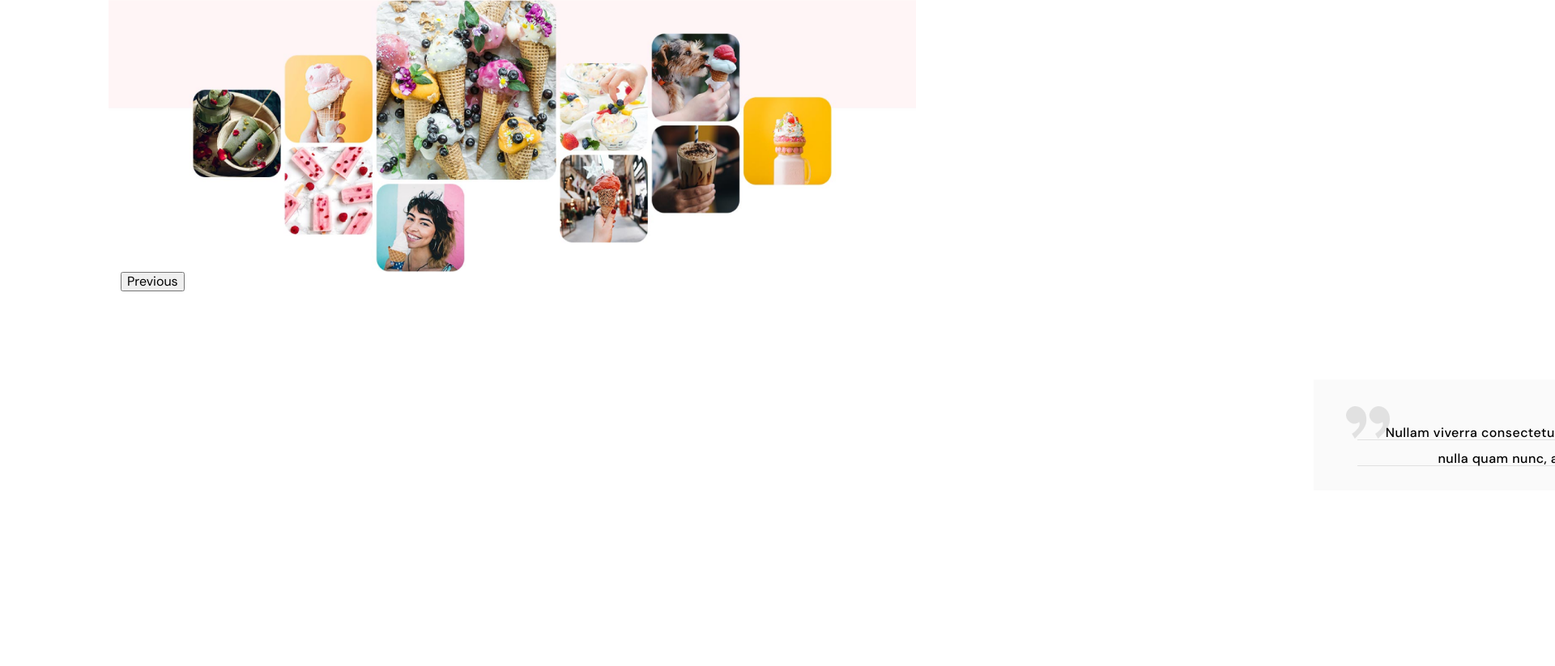
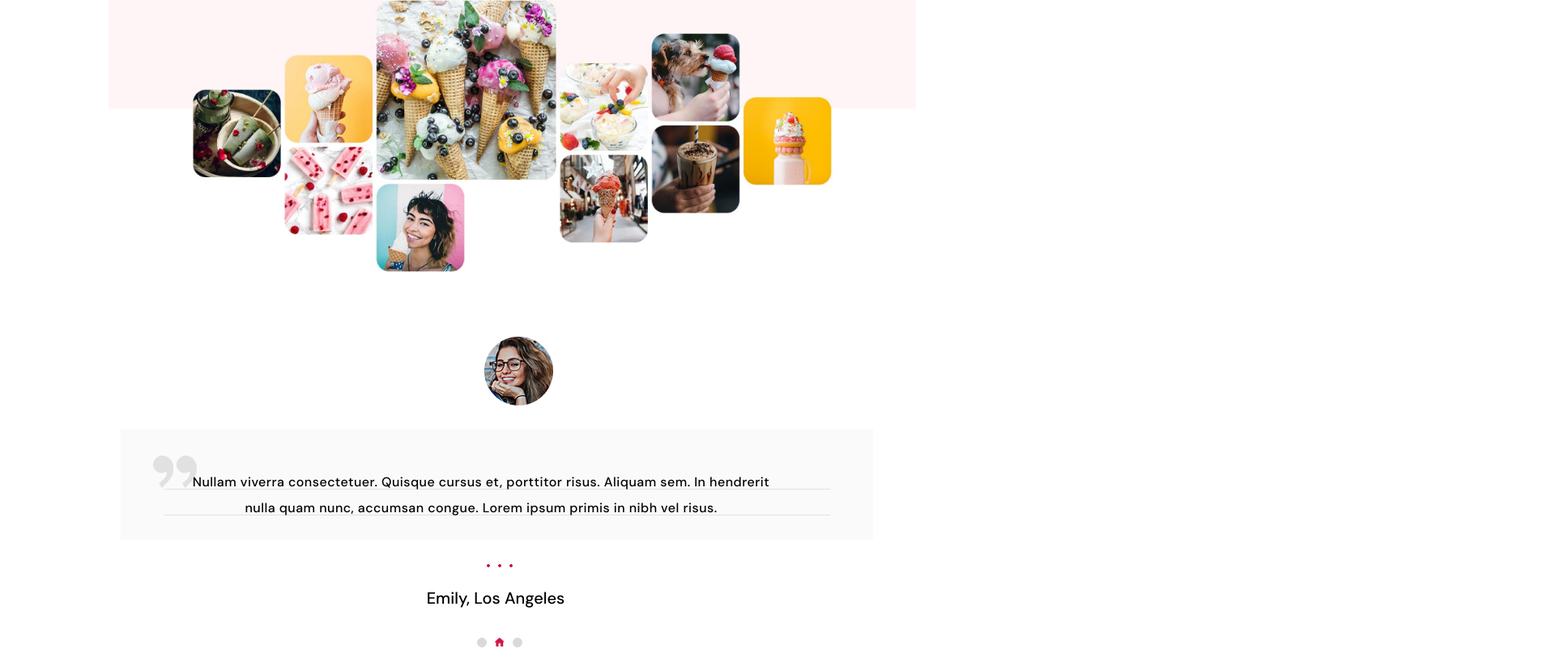
Before and after one commit to kilinich-v/goit-IceCream-cp, a website: page src/index.html in a window 1280 px wide. Shown: the top 823 px of the page at 81% size, 1920 px wide, since content can reach past the window. Drawn offline with nearby package versions, Linux system fonts and the light colour scheme; files that its build step writes are made by us from their sources.

Commit message:
Додано робочий слайдер

```diff
--- a/src/index.html
+++ b/src/index.html
@@ -12,9 +12,9 @@
   <title>Placeholder title</title>
   <!-- Сюда будет всталена ссылка на файл стилей -->
   <link rel="stylesheet" type="text/css" href="./css/styles.css" />
-  <link rel="stylesheet" type="text/html" href="https://cdnjs.cloudflare.com/ajax/libs/slick-carousel/1.9.0/slick.css">
-  <link rel="stylesheet" type="text/html"
-    href="https://cdnjs.cloudflare.com/ajax/libs/slick-carousel/1.9.0/slick-theme.css">
+  <link rel="stylesheet" type="text/css" href="https://cdnjs.cloudflare.com/ajax/libs/slick-carousel/1.9.0/slick.css" />
+  <link rel="stylesheet" type="text/css"
+    href="https://cdnjs.cloudflare.com/ajax/libs/slick-carousel/1.9.0/slick-theme.css" />
 </head>
 
 <body>
@@ -35,19 +35,15 @@
     </div>
     <div class="sl">
       <div class="slider">
-
         <img class="slider__avatar" src="./images/text-slider/avatar-mob-01.png" alt="">
-
         <div class="slider__bg">
           <img class="slider__quotes" src="./images/text-slider/quotes-mob-01.png">
-
           <div class="slider__quote">
           </div>
           <div class="slider__text">
             <p>Nullam viverra consectetuer. Quisque cursus et, porttitor risus. Aliquam
               sem. In hendrerit nulla quam nunc, accumsan
               congue. Lorem ipsum primis in nibh vel risus.</p>
-
           </div>
         </div>
         <div class="slider__points">
@@ -68,19 +64,15 @@
         </div>
       </div>
       <div class="slider">
-
         <img class="slider__avatar" src="./images/text-slider/avatar-mob-02.png" alt="">
-
         <div class="slider__bg">
           <img class="slider__quotes" src="./images/text-slider/quotes-mob-01.png">
-
           <div class="slider__quote">
           </div>
           <div class="slider__text">
             <p>Nullam viverra consectetuer. Quisque cursus et, porttitor risus. Aliquam
               sem. In hendrerit nulla quam nunc, accumsan
               congue. Lorem ipsum primis in nibh vel risus.</p>
-
           </div>
         </div>
         <div class="slider__points">
@@ -94,7 +86,6 @@
           <p class="slider__adress-text">Emily, Los Angeles</p>
           <ul class="slider__adress-list">
             <li class="slider__adress-item--round">
-
             </li>
             <li class="slider__adress-item">
               <img class="slider__adress-item--img" src="./images/text-slider/adress-mob-01.png">
@@ -104,19 +95,15 @@
         </div>
       </div>
       <div class="slider">
-
         <img class="slider__avatar" src="./images/text-slider/avatar-mob-03.png" alt="">
-
         <div class="slider__bg">
           <img class="slider__quotes" src="./images/text-slider/quotes-mob-01.png">
-
           <div class="slider__quote">
           </div>
           <div class="slider__text">
             <p>Nullam viverra consectetuer. Quisque cursus et, porttitor risus. Aliquam
               sem. In hendrerit nulla quam nunc, accumsan
               congue. Lorem ipsum primis in nibh vel risus.</p>
-
           </div>
         </div>
         <div class="slider__points">
```
